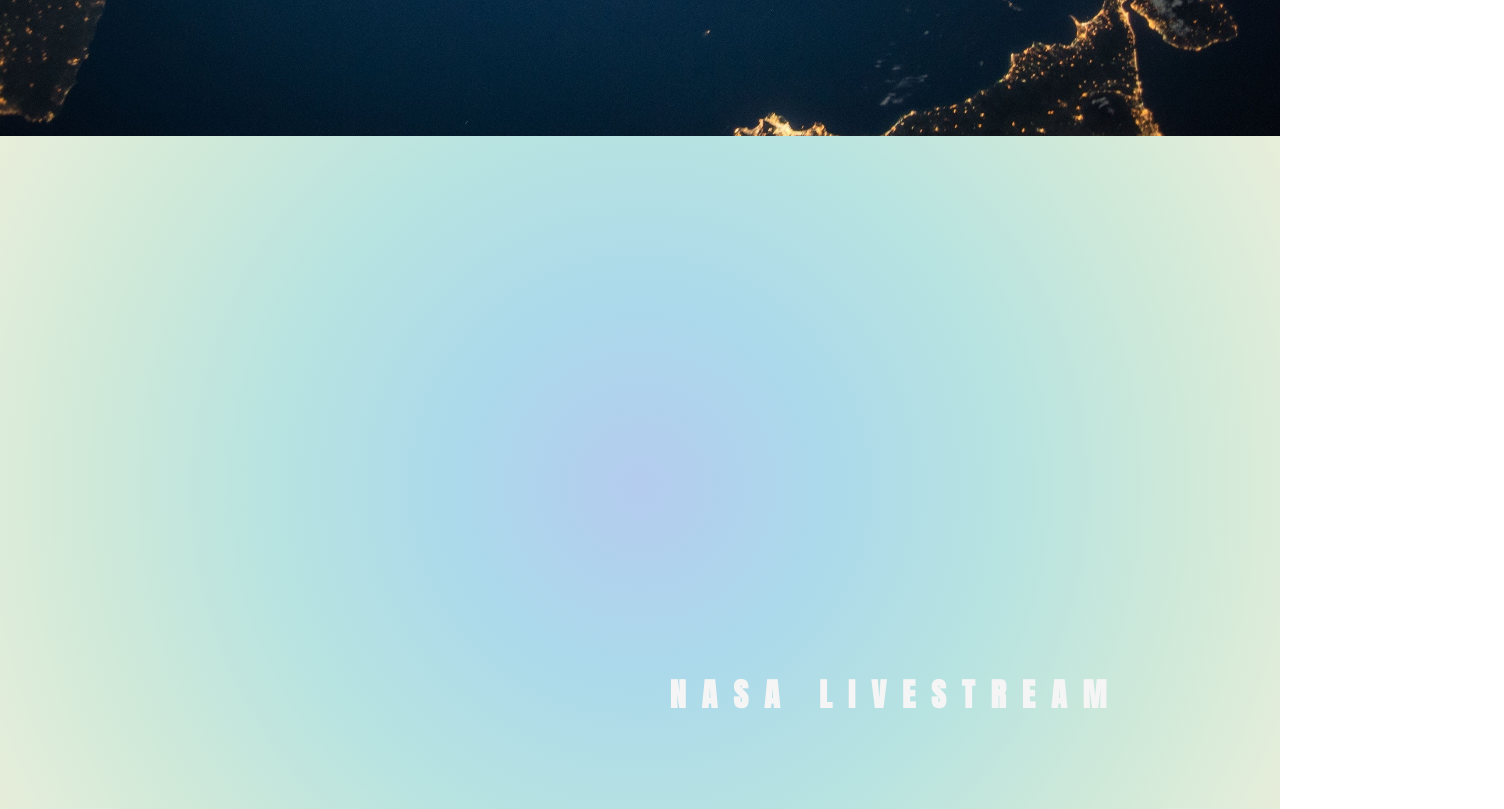
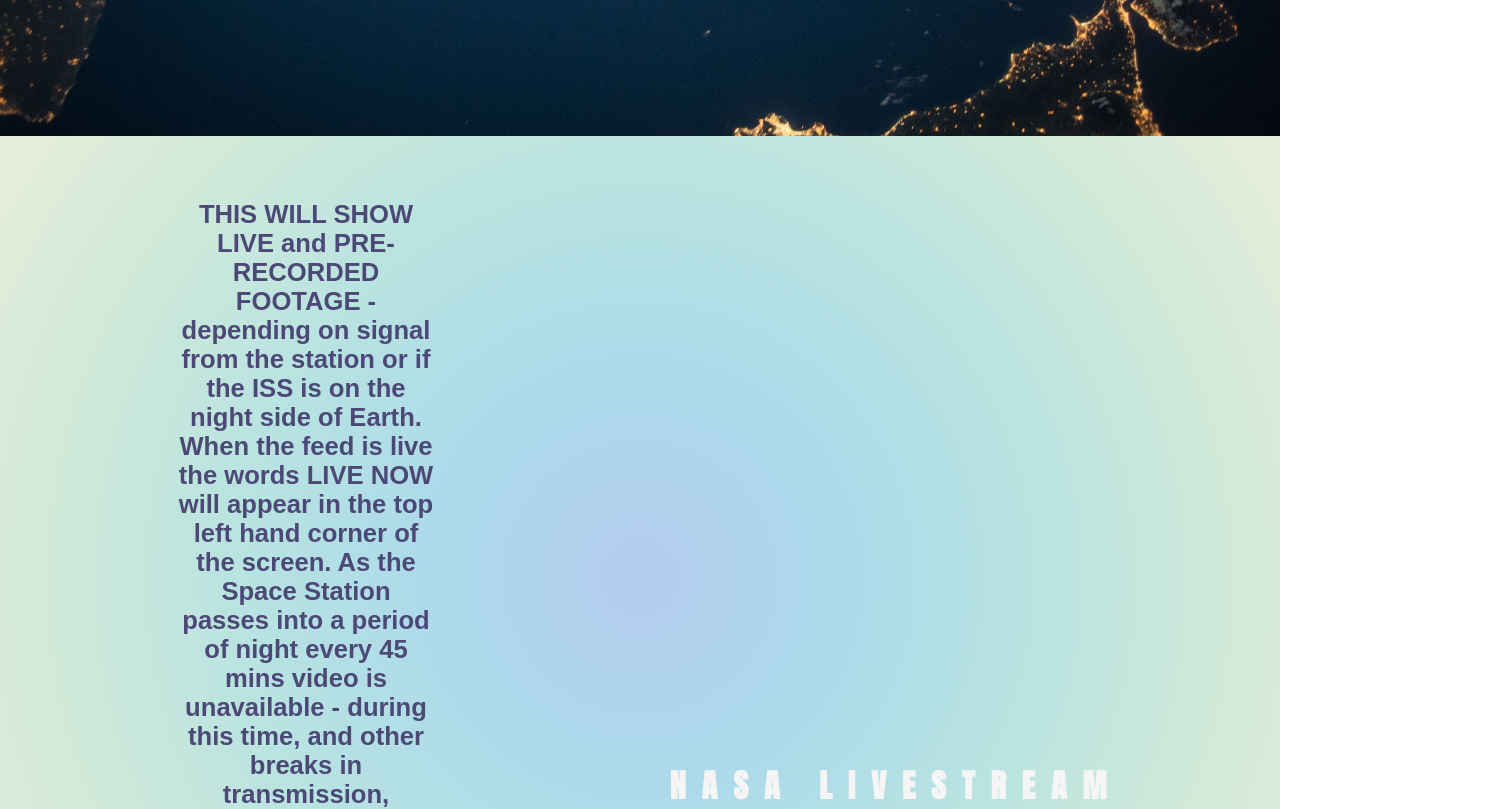
Before and after one commit to orianemgn/Space-explorer, a React (Create React App) app: page /videos in a window 1280 px wide. Shown: the part 740-1549 px from the top of the page, 1504 px wide, since content can reach past the window. Built offline with nearby package versions, Linux system fonts and the light colour scheme.

Commit message:
add style on div4

```diff
--- a/src/components/video/VideoPage.css
+++ b/src/components/video/VideoPage.css
@@ -41,6 +41,19 @@ html {
     justify-content: center;
   }
 
+  .pharagraph1 {
+    vertical-align: text-top;
+    font-size: 1.6rem;
+    text-align: center;
+    color: rgb(77, 73, 119);
+    padding: 4rem;
+    border-radius: 1rem;
+    width: 30%;
+    position: relative;
+    right: 30%;
+
+  }
+
   .parallax-item:first-child {
     background-image: url(/src/assests/bg2.jpg);
     background-size: cover;
@@ -66,22 +79,31 @@ html {
 
   @media screen and (max-width: 768px) {
     .parallax-item h2 {
-      font-size: 1.5rem;
+      font-size: 2rem;
     text-transform:inherit;
     color: whitesmoke;
-    letter-spacing: 1rem;
+    letter-spacing: 0.5rem;
     font-family: "Anton", sans-serif;
-    padding: 1rem;
-    margin-left: 90px;
+    padding: 2rem;
+    margin-left: 20px;
+    display: flex;
+    justify-content: center;
+    align-items: center;
+
+
 
     }
 
+    .pharagraph1 {
+      display: none;
+    }
 
     .react-player {
       width: 80%;
       height: 80%;
       left: 10%;
       position: absolute;
+      margin-top: 150px;
      }
      .react-player2 {
       width: 80%;
--- a/src/components/video/VideoPage.jsx
+++ b/src/components/video/VideoPage.jsx
@@ -46,8 +46,20 @@ export default function VideoPage() {
                 controls
                 url="https://www.youtube.com/watch?v=86YLFOog4GM"
               />
+              <h2>Nasa LiveStream</h2>
+              </motion.div>
+              <motion.div
+              whileInView={{ x: [-800, 50], opacity: [0, 1] }}
+              transition={{ duration: 1.2, ease: "easeIn" }}
+              whileHover={{ scale: 1.1 }}
+              whileTap={{ scale: 0.9 }}
+              viewport={{ once: true }}
+              className="pharagraph1">
+              <p>THIS WILL SHOW LIVE and  PRE-RECORDED FOOTAGE - depending on signal from the station or if the ISS is on the night side of Earth.
 
-              <h2>Nasa LiveStream</h2>
+When the feed is live the words LIVE NOW will appear in the top left hand corner of the screen.
+As the Space Station passes into a period of night every 45 mins video is unavailable - during this time, and other breaks in transmission,  recorded footage is shown .
+When back in daylight the live stream of earth will recommence</p>
               </motion.div>
           </div>
           <div className="parallax-item">
@@ -55,14 +67,16 @@ export default function VideoPage() {
             <p></p>
           </div>
           <div className="parallax-item">
-            <div className="react-player2">
+            <motion.div
+            whileInView={{ x: [50, 800], opacity: [0, 1] }}
+            transition={{ duration: 1.2, ease: "easeIn" }} className="react-player2">
               <ReactPlayer
                 width={""}
                 controls
                 url="https://https://www.youtube.com/watch?v=gosjiD288Jk&t=1252s"
               />
               <h2>The awesomeness of space</h2>
-            </div>
+            </motion.div>
           </div>
         </section>
       </>
```
